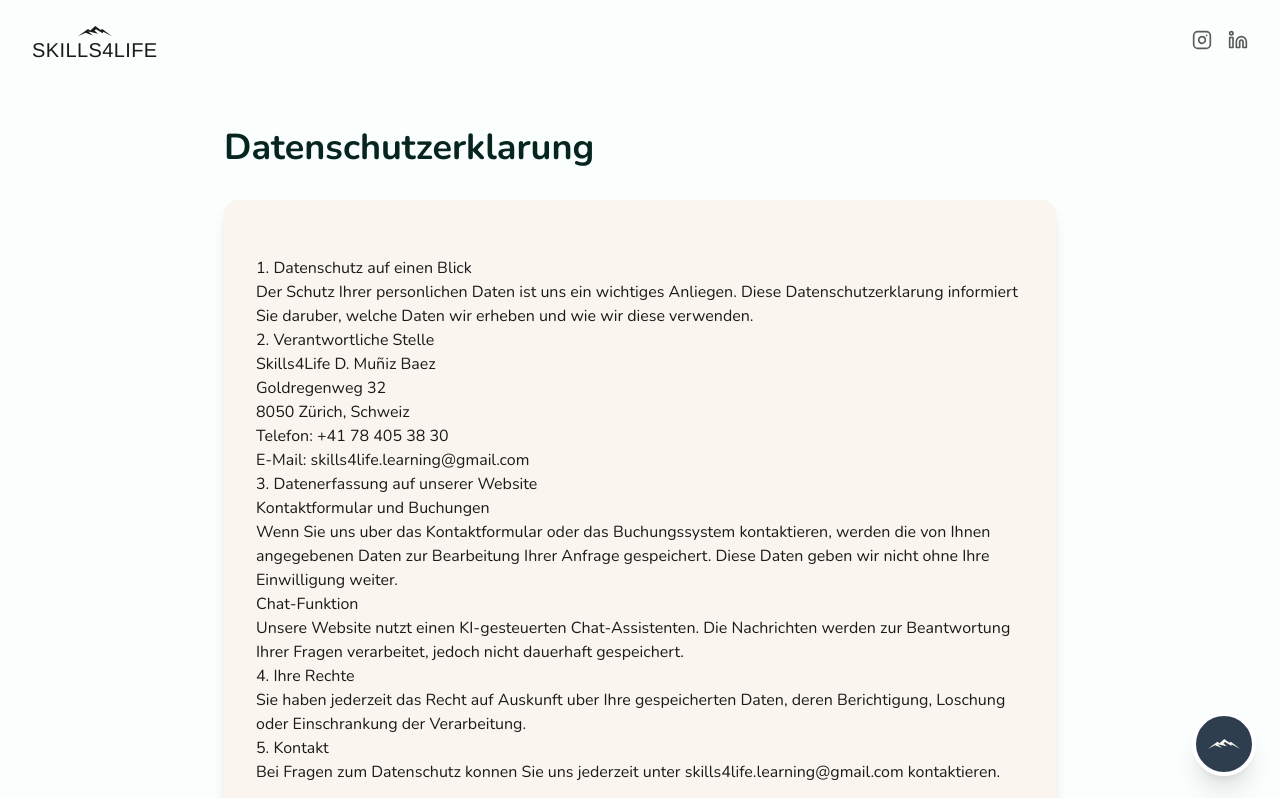
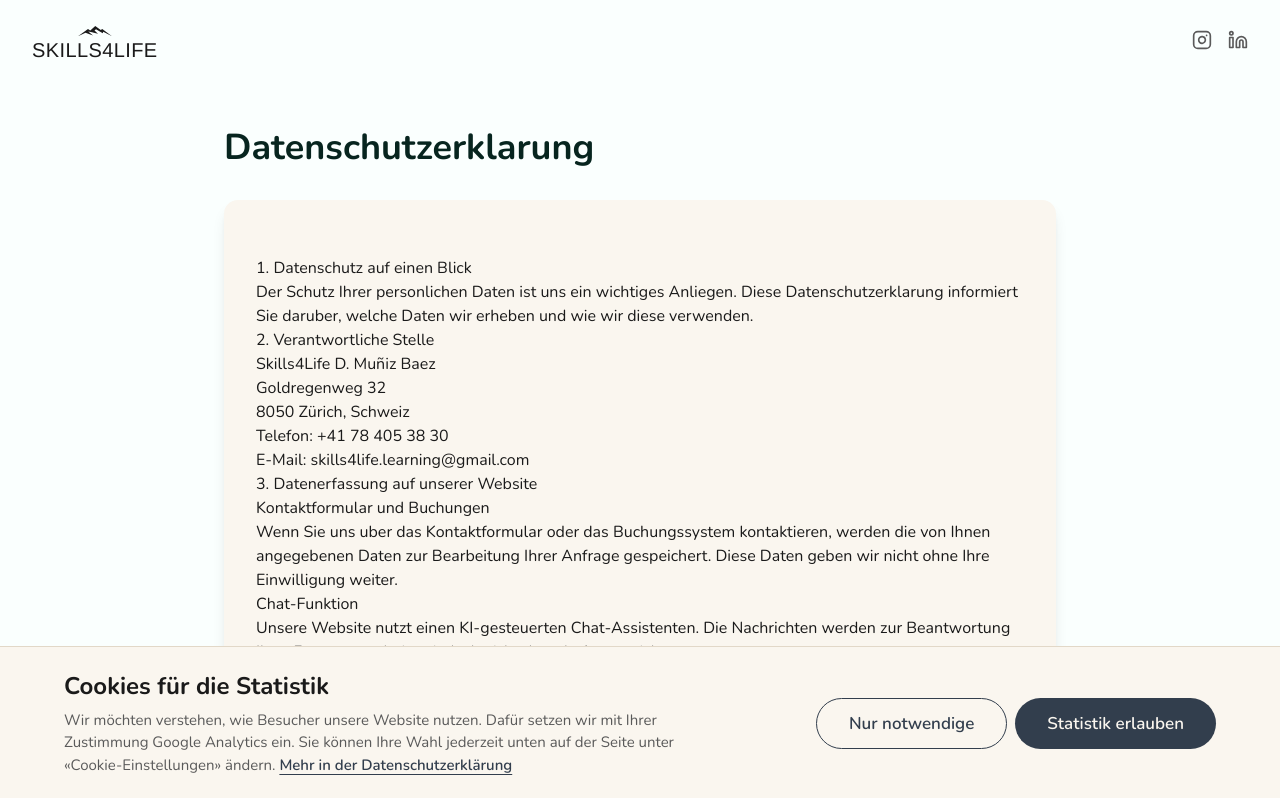
Before and after one commit to DevHiveOpz/Skills4Life, a Next.js app: page /datenschutz in a window 1280 px wide. Shown: the top 798 px of the page. Built offline with nearby package versions, Linux system fonts and the light colour scheme.

Commit message:
feat: Google Analytics mit Cookie-Banner
Google Analytics lädt erst nach Zustimmung. Die Wahl lässt sich im
Footer unter «Cookie-Einstellungen» ändern. Datenschutz mit Platzhalter.

Co-Authored-By: Claude Opus 5.5 <noreply@anthropic.com>

```diff
--- a/src/app/datenschutz/page.tsx
+++ b/src/app/datenschutz/page.tsx
@@ -54,6 +54,15 @@ export default function DatenschutzPage() {
               jedoch nicht dauerhaft gespeichert.
             </p>
 
+            <h3>Statistik mit Google Analytics</h3>
+            <p>
+              Nur wenn Sie im Cookie-Banner zustimmen, nutzen wir Google
+              Analytics, um zu verstehen, wie unsere Website genutzt wird. Ihre
+              Wahl können Sie jederzeit unten auf der Seite unter
+              «Cookie-Einstellungen» ändern.
+            </p>
+            <p>[TEXT GOOGLE ANALYTICS: rechtlich geprüfter Text folgt]</p>
+
             <h2>4. Ihre Rechte</h2>
             <p>
               Sie haben jederzeit das Recht auf Auskunft uber Ihre gespeicherten
--- a/src/app/layout.tsx
+++ b/src/app/layout.tsx
@@ -5,6 +5,7 @@ import { Navigation } from "@/components/navigation";
 import { Footer } from "@/components/footer";
 import { ChatWidget } from "@/components/chat-widget";
 import { HideOnEntry } from "@/components/hide-on-entry";
+import { Analytics } from "@/components/analytics/analytics";
 
 const nunito = Nunito({
   variable: "--font-nunito",
@@ -51,6 +52,7 @@ export default function RootLayout({
           <Footer />
           <ChatWidget />
         </HideOnEntry>
+        <Analytics />
       </body>
     </html>
   );
--- /dev/null
+++ b/src/components/analytics/analytics.tsx
@@ -0,0 +1,93 @@
+"use client";
+
+import { useEffect, useState } from "react";
+import Link from "next/link";
+import Script from "next/script";
+import { Button } from "@/components/ui/button";
+import { Container } from "@/components/layout/container";
+import { consent } from "@/content/consent";
+import {
+  GA_MEASUREMENT_ID,
+  type ConsentChoice,
+  deleteAnalyticsCookies,
+  onOpenConsentSettings,
+  readConsent,
+  saveConsent,
+} from "@/lib/analytics";
+
+// Google Analytics loads only after the visitor allows it in the banner
+export function Analytics() {
+  const [choice, setChoice] = useState<ConsentChoice | null>(null);
+  const [bannerOpen, setBannerOpen] = useState(false);
+
+  useEffect(() => {
+    const stored = readConsent();
+    // eslint-disable-next-line react-hooks/set-state-in-effect -- the choice lives in the browser only
+    setChoice(stored);
+    setBannerOpen(stored === null);
+    return onOpenConsentSettings(() => setBannerOpen(true));
+  }, []);
+
+  function decide(next: ConsentChoice) {
+    saveConsent(next);
+    setBannerOpen(false);
+    if (choice === "granted" && next === "denied") {
+      // Stop Google Analytics that is already running on this page
+      deleteAnalyticsCookies();
+      window.location.reload();
+      return;
+    }
+    setChoice(next);
+  }
+
+  return (
+    <>
+      {choice === "granted" && (
+        <>
+          <Script
+            src={`https://www.googletagmanager.com/gtag/js?id=${GA_MEASUREMENT_ID}`}
+            strategy="afterInteractive"
+          />
+          <Script id="ga-init" strategy="afterInteractive">
+            {`window.dataLayer = window.dataLayer || [];
+function gtag(){dataLayer.push(arguments);}
+gtag('js', new Date());
+gtag('config', '${GA_MEASUREMENT_ID}', { anonymize_ip: true });`}
+          </Script>
+        </>
+      )}
+
+      {bannerOpen && (
+        <section
+          aria-labelledby="consent-title"
+          className="fixed inset-x-0 bottom-0 z-60 border-t border-border bg-surface py-space-4"
+        >
+          <Container className="flex flex-col gap-space-3 md:flex-row md:items-center md:justify-between md:gap-space-5">
+            <div className="max-w-[65ch]">
+              <h2 id="consent-title" className="mb-space-2 text-h3 text-text">
+                {consent.title}
+              </h2>
+              <p className="text-small text-muted">
+                {consent.text}{" "}
+                <Link
+                  href={consent.privacyLink.href}
+                  className="font-semibold text-primary underline underline-offset-4"
+                >
+                  {consent.privacyLink.label}
+                </Link>
+              </p>
+            </div>
+            <div className="flex flex-col gap-space-2 sm:flex-row md:shrink-0">
+              <Button variant="secondary" onClick={() => decide("denied")}>
+                {consent.reject}
+              </Button>
+              <Button variant="primary" onClick={() => decide("granted")}>
+                {consent.accept}
+              </Button>
+            </div>
+          </Container>
+        </section>
+      )}
+    </>
+  );
+}
--- a/src/components/footer.tsx
+++ b/src/components/footer.tsx
@@ -2,6 +2,8 @@
 
 import Link from "next/link";
 import { Logo } from "@/components/ui/logo";
+import { openConsentSettings } from "@/lib/analytics";
+import { consent } from "@/content/consent";
 import { Instagram, Linkedin, Phone, Mail, MapPin, Heart } from "lucide-react";
 
 export function Footer() {
@@ -153,6 +155,13 @@ export function Footer() {
             >
               Impressum
             </Link>
+            <button
+              type="button"
+              onClick={openConsentSettings}
+              className="text-small text-muted transition-colors hover:text-primary"
+            >
+              {consent.settingsLink}
+            </button>
           </div>
         </div>
       </div>
--- /dev/null
+++ b/src/content/consent.ts
@@ -0,0 +1,13 @@
+// Texts for the cookie banner. Change wording here, not in the components.
+
+export const consent = {
+  title: "Cookies für die Statistik",
+  text: "Wir möchten verstehen, wie Besucher unsere Website nutzen. Dafür setzen wir mit Ihrer Zustimmung Google Analytics ein. Sie können Ihre Wahl jederzeit unten auf der Seite unter «Cookie-Einstellungen» ändern.",
+  privacyLink: {
+    label: "Mehr in der Datenschutzerklärung",
+    href: "/datenschutz",
+  },
+  accept: "Statistik erlauben",
+  reject: "Nur notwendige",
+  settingsLink: "Cookie-Einstellungen",
+};
--- /dev/null
+++ b/src/lib/analytics.ts
@@ -0,0 +1,50 @@
+// Google Analytics 4. The measurement ID is public (it is visible in every
+// page that loads Google Analytics), so it is not a secret.
+export const GA_MEASUREMENT_ID = "G-8TR62PKXSJ";
+
+export type ConsentChoice = "granted" | "denied";
+
+const STORAGE_KEY = "s4l-consent-analytics";
+const OPEN_EVENT = "s4l:open-consent";
+
+export function readConsent(): ConsentChoice | null {
+  try {
+    const value = window.localStorage.getItem(STORAGE_KEY);
+    return value === "granted" || value === "denied" ? value : null;
+  } catch {
+    return null;
+  }
+}
+
+export function saveConsent(choice: ConsentChoice) {
+  try {
+    window.localStorage.setItem(STORAGE_KEY, choice);
+  } catch {
+    // Storage blocked: the banner simply shows again on the next visit
+  }
+}
+
+/** Removes the Google Analytics cookies after consent is withdrawn */
+export function deleteAnalyticsCookies() {
+  const host = window.location.hostname;
+  const domains = [host, `.${host}`, `.${host.replace(/^www\./, "")}`];
+  for (const cookie of document.cookie.split(";")) {
+    const name = cookie.split("=")[0].trim();
+    if (name === "_ga" || name.startsWith("_ga_")) {
+      for (const domain of domains) {
+        document.cookie = `${name}=; Max-Age=0; path=/; domain=${domain}`;
+      }
+      document.cookie = `${name}=; Max-Age=0; path=/`;
+    }
+  }
+}
+
+/** Opens the cookie banner again, e.g. from the footer */
+export function openConsentSettings() {
+  window.dispatchEvent(new Event(OPEN_EVENT));
+}
+
+export function onOpenConsentSettings(handler: () => void) {
+  window.addEventListener(OPEN_EVENT, handler);
+  return () => window.removeEventListener(OPEN_EVENT, handler);
+}
```
Also changed, not shown: 1 other file (tests, documents, lock files or other folders).
